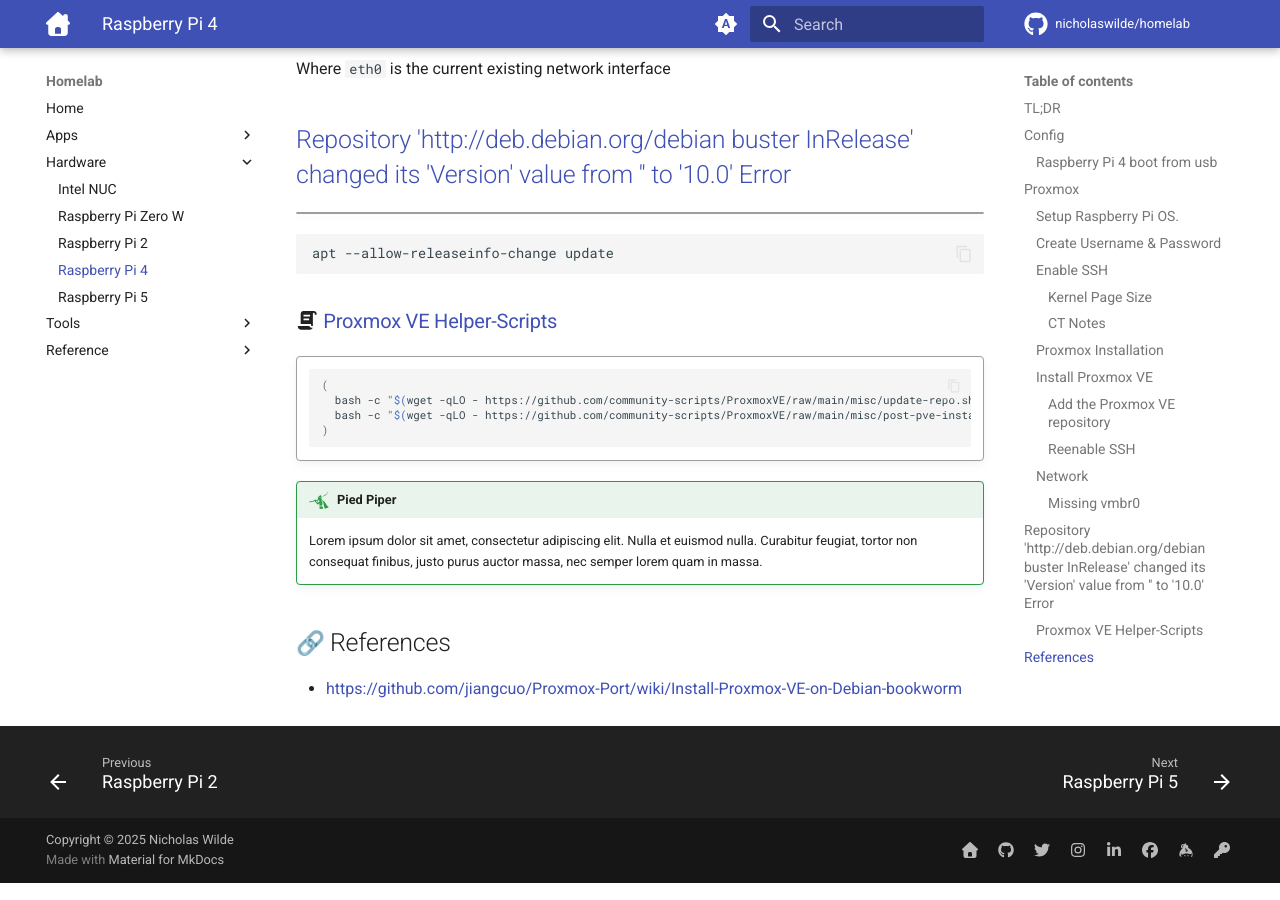
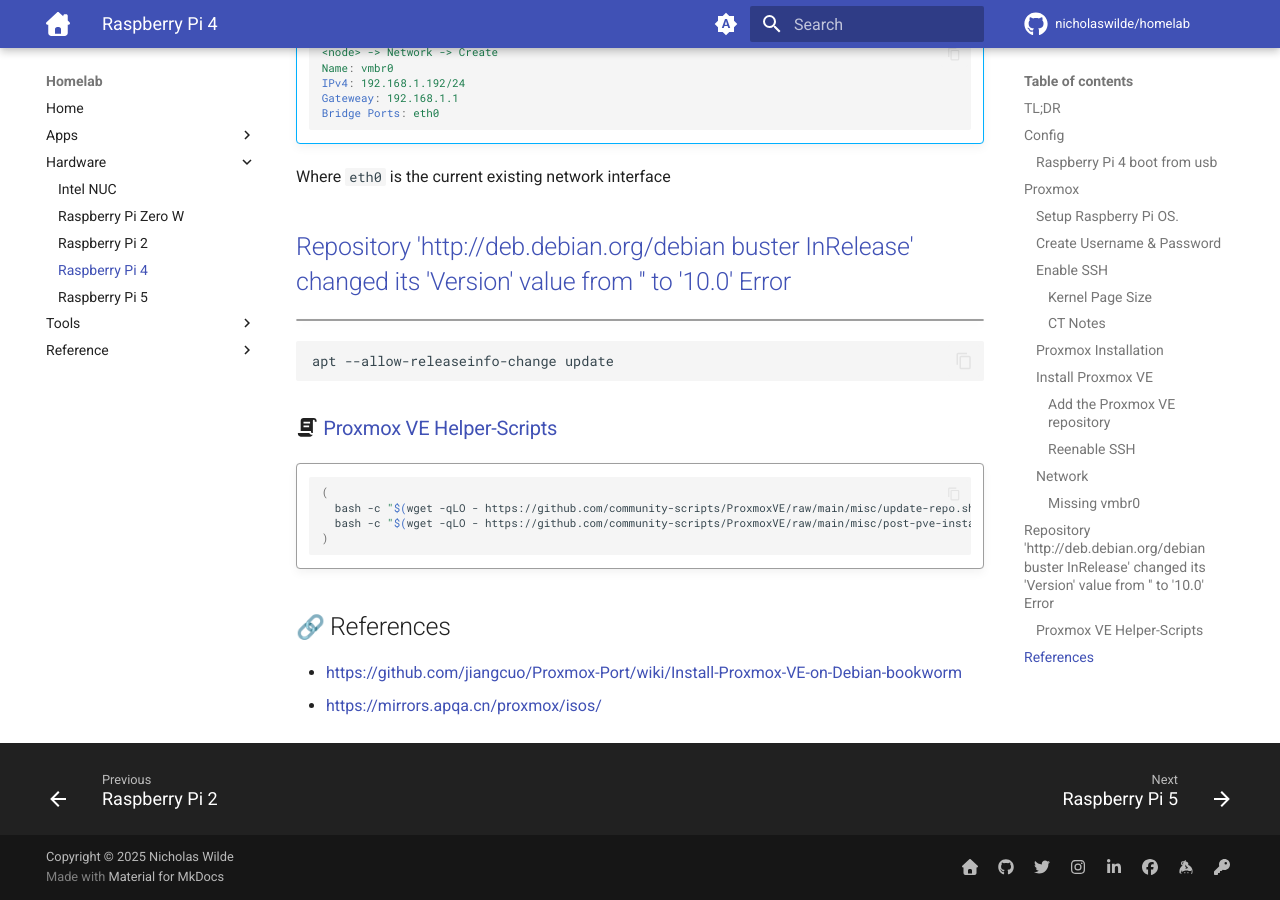
Before and after one commit to nicholaswilde/homelab, an MkDocs documentation site: the page built from docs/hardware/rpi4.md, in a window 1280 px wide and 900 px high, scrolled down 6095 px. Built offline with MkDocs 1.6.1 and Material for MkDocs 9.7.7, drawn with Linux system fonts in a browser that asks for light colours; emoji names are drawn with the system emoji font; comment, search, counter and statistics services are not loaded; some of the changed text lies outside the part shown.

Commit message:
add iso link
Signed-off-by: nιcнolaѕ wιlde <ncwilde43@gmail.com>

````diff
--- a/docs/hardware/rpi4.md
+++ b/docs/hardware/rpi4.md
@@ -367,15 +371,10 @@
     )
     ```
 
-!!! pied-piper "Pied Piper"
-
-    Lorem ipsum dolor sit amet, consectetur adipiscing elit. Nulla et
-    euismod nulla. Curabitur feugiat, tortor non consequat finibus, justo
-    purus auctor massa, nec semper lorem quam in massa.
-
 ## :link: References
 
 - <https://github.com/jiangcuo/Proxmox-Port/wiki/Install-Proxmox-VE-on-Debian-bookworm>
+- <https://mirrors.apqa.cn/proxmox/isos/>
 
 [1]: <https://www.raspberrypi.com/products/raspberry-pi-4-model-b/>
 [3]: <https://www.raspberrypi.com/software/operating-systems/>
````
Also changed, not shown: other parts of docs/hardware/rpi4.md (+5 -0 lines).
